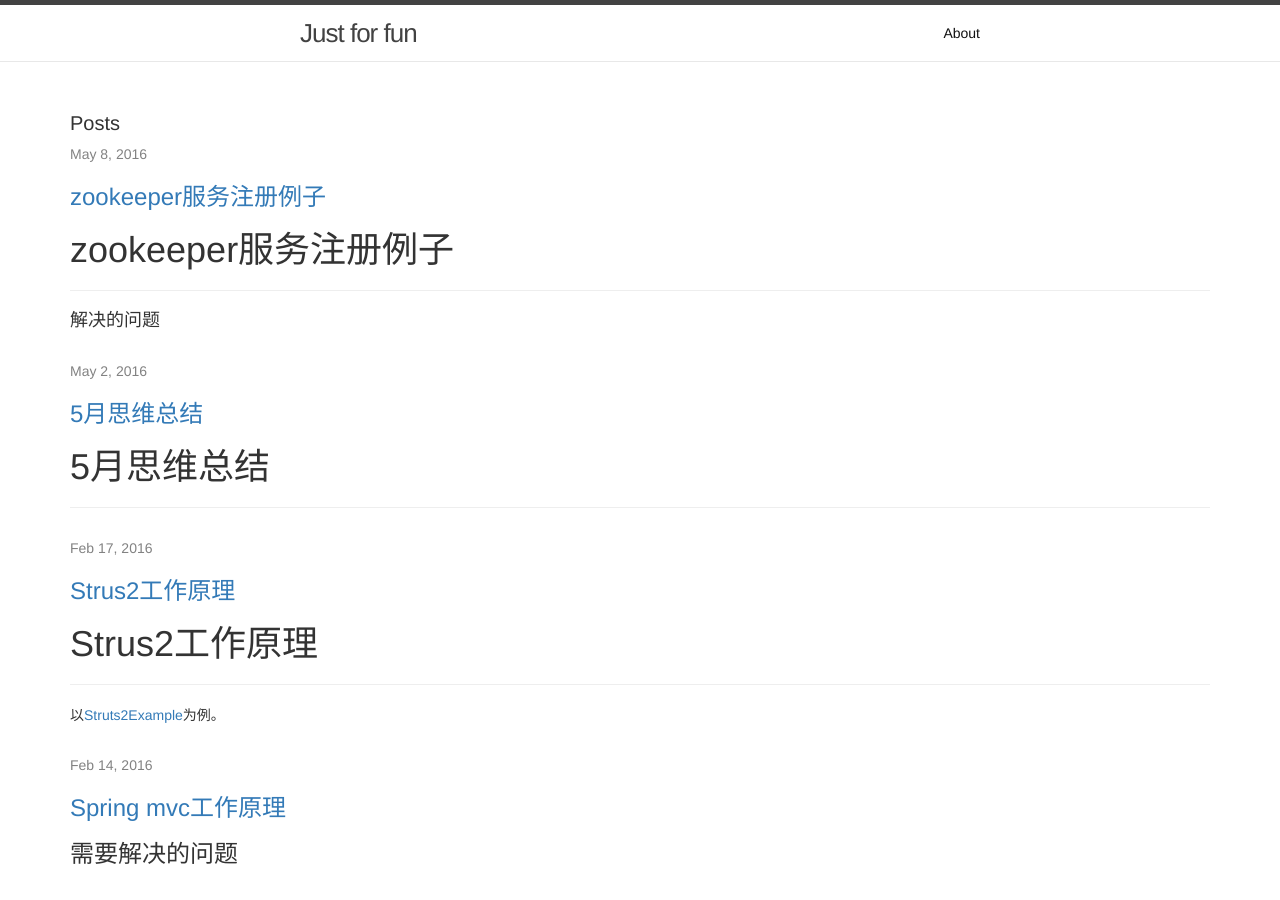
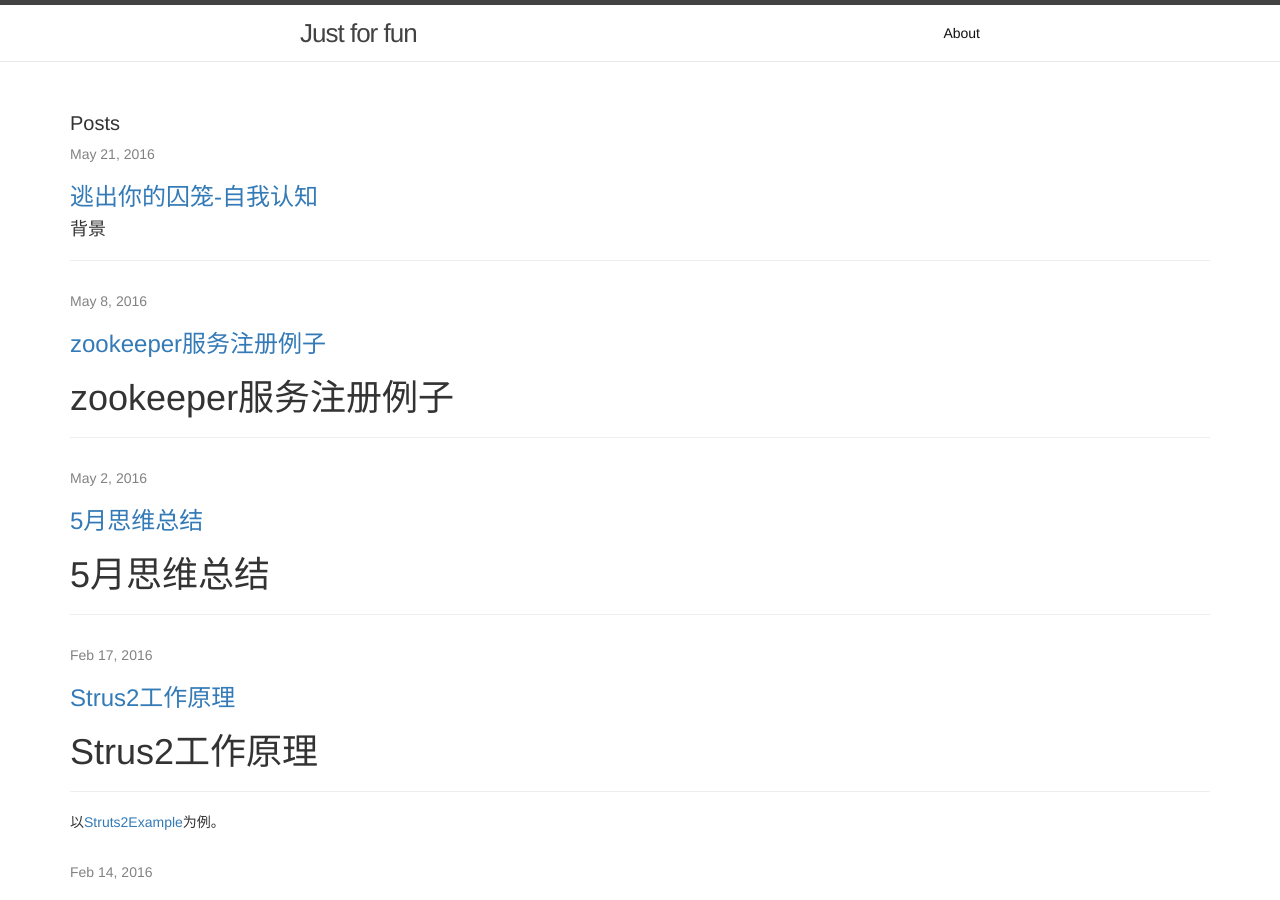
Before and after one commit to shaoyihe/shaoyihe.github.io, a Jekyll site: the page built from index.html, in a window 1280 px wide and 900 px high. Built offline with Jekyll 4.4.1, drawn with Linux system fonts in a browser that asks for light colours; some of the changed lines change nothing that is shown.

Commit message:
逃出你的囚笼

```diff
--- /dev/null
+++ b/_posts/2016-05-21-escape-your-prison-self-cognition.md
@@ -0,0 +1,55 @@
+---
+title:  "逃出你的囚笼-自我认知"
+date:   2016-05-21 16:50:00 +0800
+tags: [逃出你的囚笼]
+---
+#### 背景
+***
+
+设想有一天发起`我是如何变成今天的我`的疑问时，然后开始回忆昨天的行为，然后过去几年，最后是小时候的故事。你串联起过去时间是如何一步步递进、合并成`我`今天自然的行为。`我`终究会发现今天的`我的样子`是由过去的每一天共同影响的，而不是演变成最后一个包子让我饱的笑话。真正的问题是昨天如何影响今天的，也可以递归式的发问直至`我`出生那天，甚至你父母出生时（不过这个对要讨论的话题没有意义，因为这是不受`我`控制的）。
+
+如果`我`完全不受`我村`外界的影响，生活轨迹基本就是出生-结婚-死亡，然后循环下去。
+
+但是为什么会循环下去，我确实花费一些精力思考过这些问题，也阅读过相关著作。然后认识到我的昨天和周围的环境共同构成了我。它们就是我的囚笼。
+
+#### 我
+
+***
+
+这些思考是源于我对自己的不满与厌恶，心中疑惑这个我究竟是如何来的。好吧，这个我什么样子：
+
+* 严重不自信，自卑
+* 执行力差，缺乏持久完成一件事
+* 缺乏好奇心
+* 对外界害怕，排斥
+
+心中又疑惑如何改变这些情形。
+
+相信这种情形非我独有，所以写下这些情况供人参考。也是自我总结。
+
+#### 自我认知
+***
+
+安徒生的《丑小鸭》人尽皆知，但是留下了很多值得思考的问题：
+
+* 为什么主角开始一直不去飞翔
+* 其他动物我什么要去嘲笑主角
+* 如果不经历绝境，主角如何平缓的飞翔
+
+主角出生时就被认定是鸭子，而`鸭子不会飞翔`已被接受，于是其他动物包括主角自己都认为主角不会飞翔，甚至根本没有考虑到这点。随着年龄的增长，这种想法得到强化。
+
+关于这一点，很容易理解。我们只要稍微观察下不同的人类在不同的时代，区域，家庭成长的表现与认知，就会发现这些生来没有差别的人类通过从小被动的自我认知一步步强化，直至习惯。甚至完全相反的观点被各自接受，比如，中美对各自制度的认同，中日对对方的敌视和对自己的赞扬。
+
+最终我们甚至不需要做过多的研究，就能得出一般的结论：
+
+* 富人家庭的孩子比穷人的更自信
+* 生活在政府更苛刻的国家的人对政治更不关心
+* 更少人关心的人更少关心别人
+
+只要你愿意去观察，这些场景普遍存在（当然有人超越环境，这些也是随后要讨论的现象）。这些对自己认知出发点是减少自己的痛苦，痛苦的来源是`认知失调`。例如，穷人的孩子在自己得不到基本/合理的食物，娱乐的现实与自信（我相信自己能做到）的认知之间是冲突的，现实就是我根本就得不到这些基本的满足，冲突会产生痛苦，自卑感/麻木感（我不配得到这些东西）会让人感到轻松。这种现象直接导致的结果是，即使当他们成年，也不会主动去争取机会，因为他们的`我不配`已经成为习惯，除非经历绝境或有人/其他资源激发他们的意愿才有可能改变。对这个例子感到模糊的人，可以去看那些数学很差的人普遍觉得我就是不擅长数学的现象。
+
+我更愿意谈谈我自己的认知，因为这就是解决我自己的问题的。
+
+* 金钱观。出生在贫穷的农村，成年前基本没有离开过城镇（县上学不值一提），娱乐止于乒乓球。简单的说就是缺钱。缺钱引起不自信，不乱花钱，反过来又导致缺钱。
+* 与别人的关系。成年前大部分精力花费在上学时（奇怪的是即使如此成效也不好），加上父母频繁的言语讽刺，挨打，反而厌恶与家人和同学，朋友交流，保持联络。认知是，我想一个人呆着，又何必和别人说话。
+* 与自己的关系。由于前2条的关系，在学校时不自信还可以勉强接受，后来遇到生存危机，有所改善。后来再受到心理学，王怡，石康等外界的影响（幸亏有了互联网，才有了发生的可能）。对自己的厌恶感提升，因为`It's just not me I want` 的冲突越来越强烈。（多亏这个厌恶感，才会毕业无任何保障的情况下跑到广州找工作）。 这又引起工作后多次换工作，城市（广州（佛山）->深圳->杭州->上海）。其实`Nothing Has Changed`，因为我的行为没有改变（`You are what you do`），更深的原因是我的`自我认知没有改变`。
```
Also changed, not shown: _posts/2016-05-08-zookeeper-example.md (+1 -0 lines).
